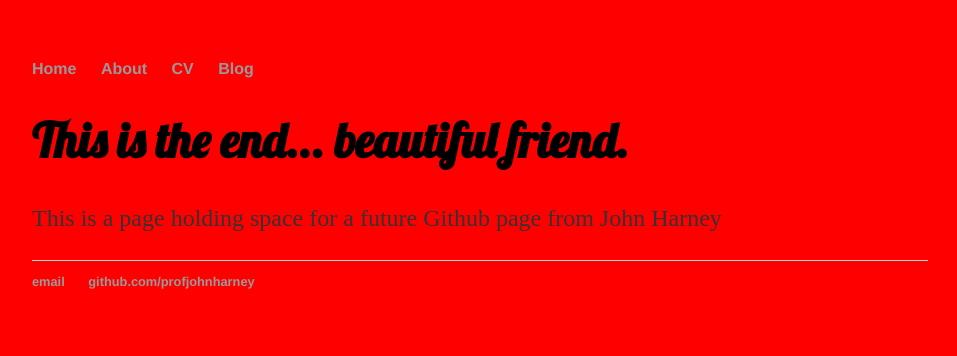
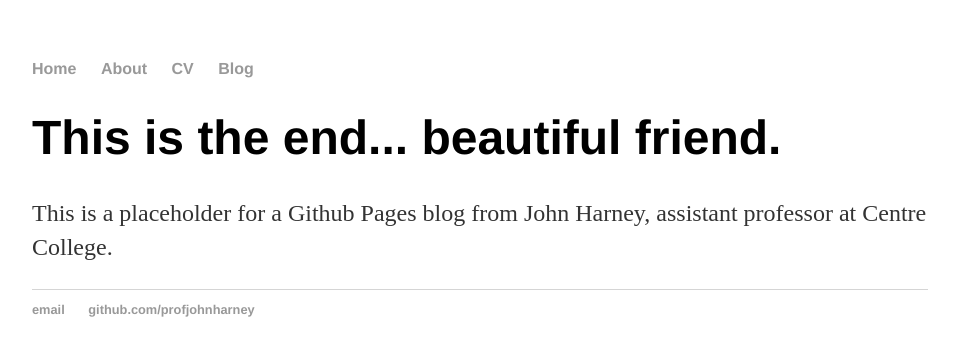
Before and after one commit to profjohnharney/profjohnharney.github.io, a Jekyll site: the page built from index.html, in a window 1280 px wide. Shown: the top 356 px of the page, without its empty margins (160-1117 px from the left). Built offline with Jekyll 4.4.1, drawn with Linux system fonts in a browser that asks for light colours.

Commit message:
Update index.html

```diff
--- a/index.html
+++ b/index.html
@@ -1,37 +1,8 @@
-<!DOCTYPE html>
-<html>
-  <head>
-    <link href="https://fonts.googleapis.com/css?family=Lobster" rel="stylesheet" type="text/css">
-    <!-- Link to main stylesheet -->
-    <link rel="stylesheet" type="text/css" href="/css/main.css">
-    	<title>Teaching and Video Games, Video Games and Teaching</title>
-    <style>
-      h1 {font-family:lobster,monospace;}
-      body {background-color: red;}
-    </style>
-  </head>
-<body>
-
-
-		<nav>
-    		<ul>
-        		<li><a href="/">Home</a></li>
-	        	<li><a href="/about">About</a></li>
-        		<li><a href="/cv">CV</a></li>
-        		<li><a href="/blog">Blog</a></li>
-    		</ul>
-		</nav>
-		<div class="container">
-    		<div class="blurb">
-        		<h1>This is the end... beautiful friend.</h1>
-				<p>This is a page holding space for a future Github page from John Harney</p>
-    		</div><!-- /.blurb -->
-		</div><!-- /.container -->
-		<footer>
-    		<ul>
-        		<li><a href="mailto:john.harney@centre.edu">email</a></li>
-        		<li><a href="https://github.com/profjohnharney">github.com/profjohnharney</a></li>
-			</ul>
-		</footer>
-	</body>
-</html>
+---
+layout: default
+title: Academia and Video Games
+---
+<div class="blurb">
+	<h1>This is the end... beautiful friend.</h1>
+	<p>This is a placeholder for a Github Pages blog from John Harney, assistant professor at Centre College.</p>
+</div><!-- /.blurb -->
```
